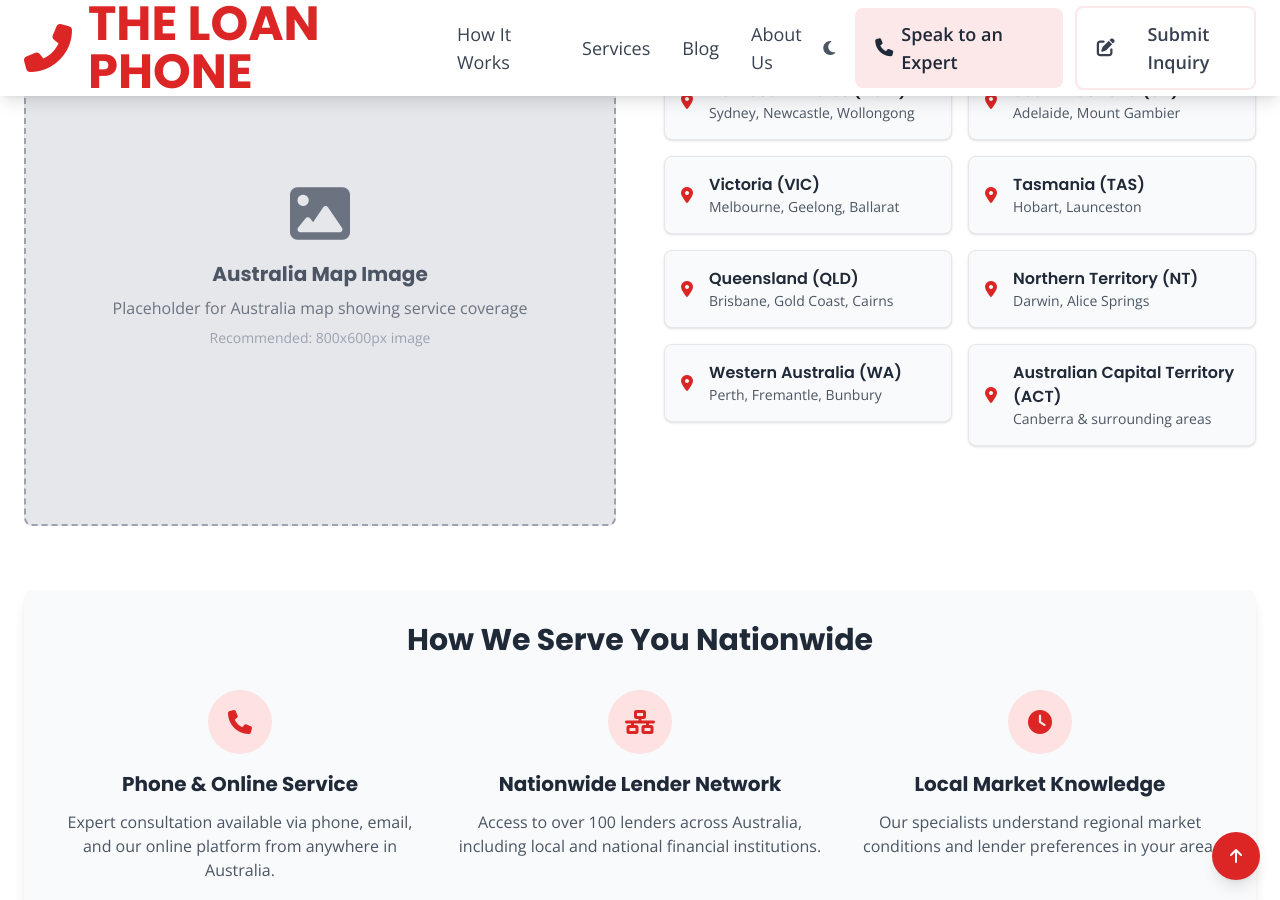
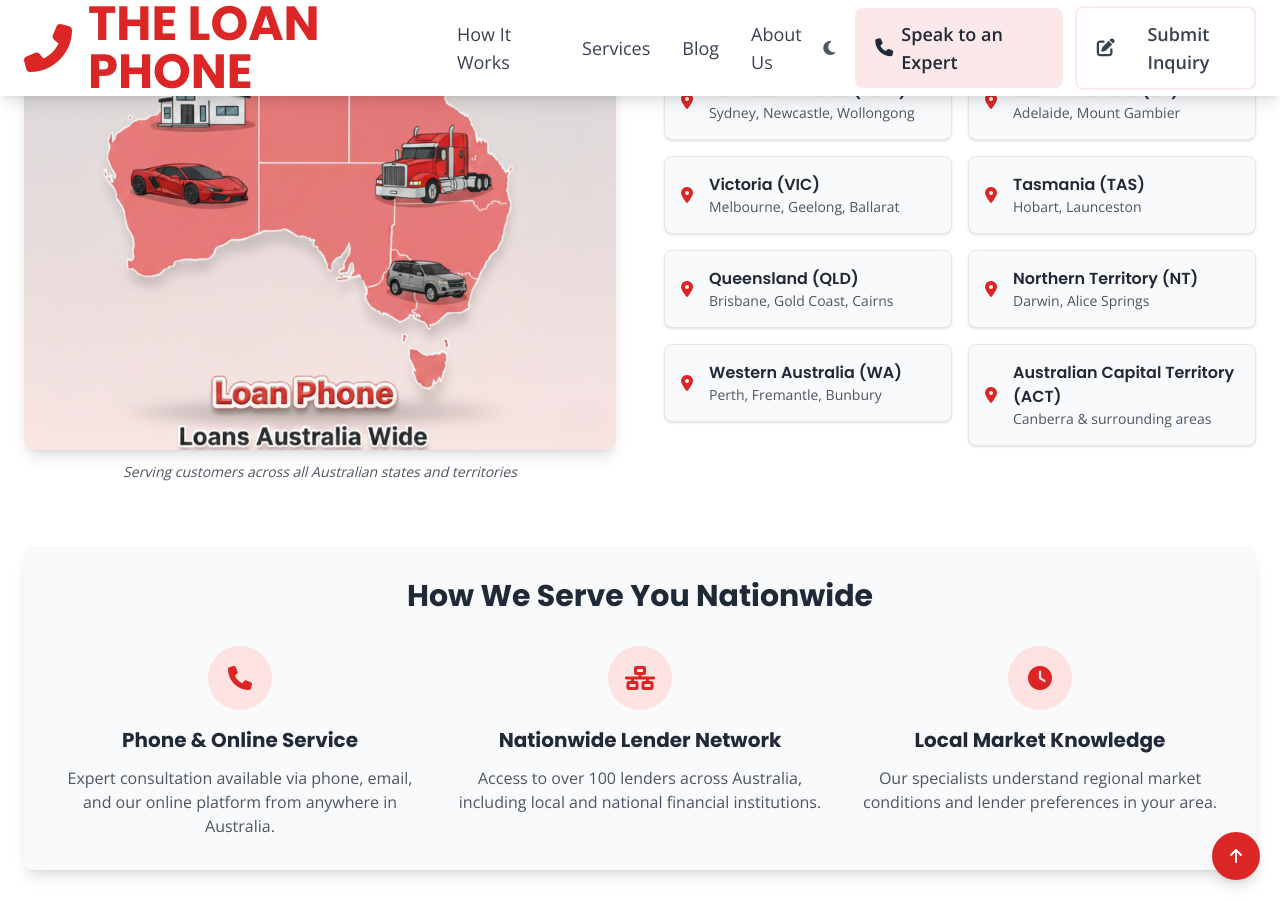
Before and after one commit to AMSumo9/loan-phone-website, a Jekyll site: the page built from locations.md, in a window 1280 px wide and 900 px high, scrolled down 670 px. Built offline with Jekyll 4.4.1, drawn with Linux system fonts in a browser that asks for light colours; nearby versions of some CDN libraries.

Commit message:
Update locations.md

```diff
--- a/locations.md
+++ b/locations.md
@@ -32,16 +32,18 @@
         <!-- Australia Map Section - UPDATED LAYOUT -->
         <div class="grid md:grid-cols-2 gap-12 items-start mb-16">
             <!-- Left Column: Image Placeholder -->
-            <div class="animate-on-scroll delay-1">
-                <div class="bg-gray-200 rounded-lg p-8 text-center h-full flex items-center justify-center border-2 border-dashed border-gray-400" style="min-height: 520px;">
-                    <div>
-                        <i class="fas fa-image text-6xl text-gray-500 mb-4"></i>
-                        <h3 class="text-xl font-bold text-gray-600 mb-2">Australia Map Image</h3>
-                        <p class="text-gray-500">Placeholder for Australia map showing service coverage</p>
-                        <p class="text-sm text-gray-400 mt-2">Recommended: 800x600px image</p>
+            <!-- Left Column: Australia Map Image -->
+                <div class="animate-on-scroll delay-1">
+                    <div class="rounded-lg overflow-hidden shadow-lg">
+                        <img src="{{ site.baseurl }}/assets/images/australia-map.png"
+                             alt="Australia map showing The Loan Phone service coverage across all states and territories"
+                             class="w-full h-auto rounded-lg"
+                             style="max-height: 520px; object-fit: contain;">
                     </div>
+                    <p class="text-center text-sm text-[var(--text-secondary)] mt-3 italic">
+                        Serving customers across all Australian states and territories
+                    </p>
                 </div>
-            </div>
 
             <!-- Right Column: States List - UPDATED TO TWO COLUMNS -->
             <div class="animate-on-scroll">
```
